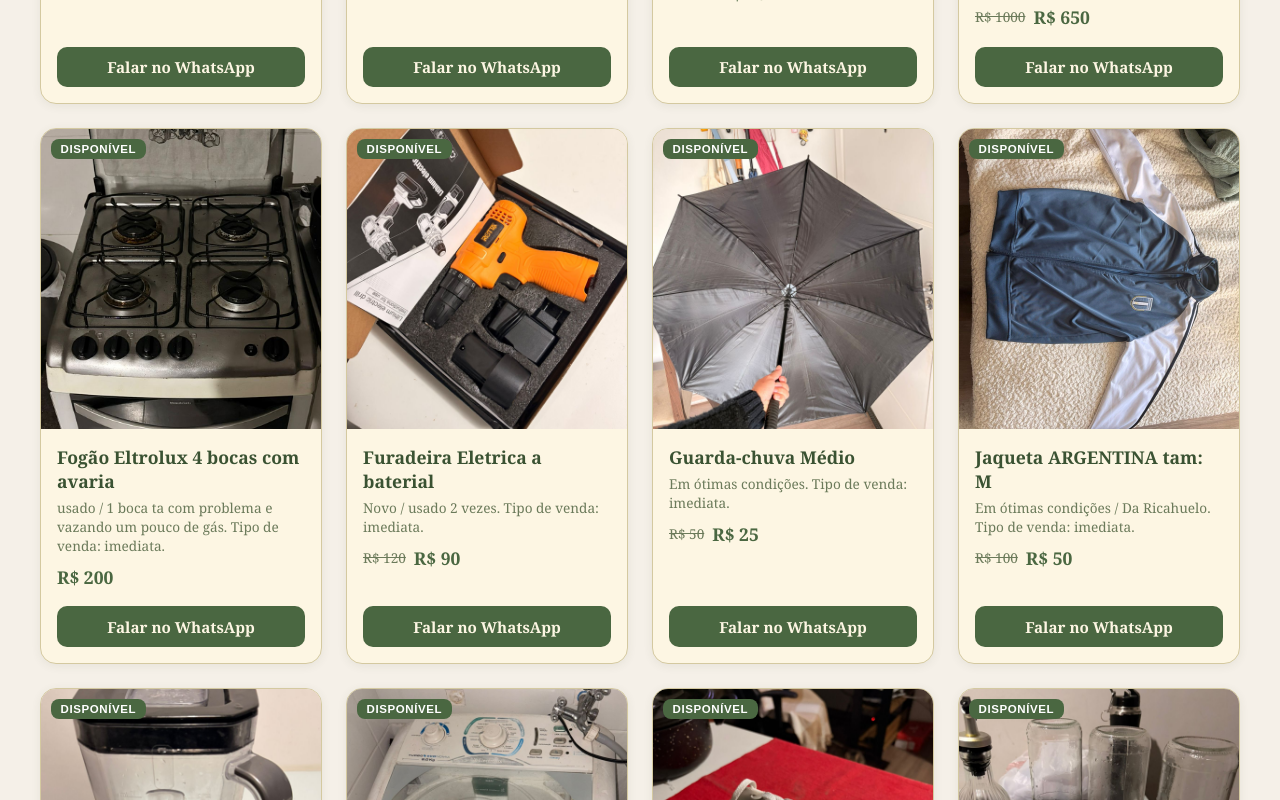
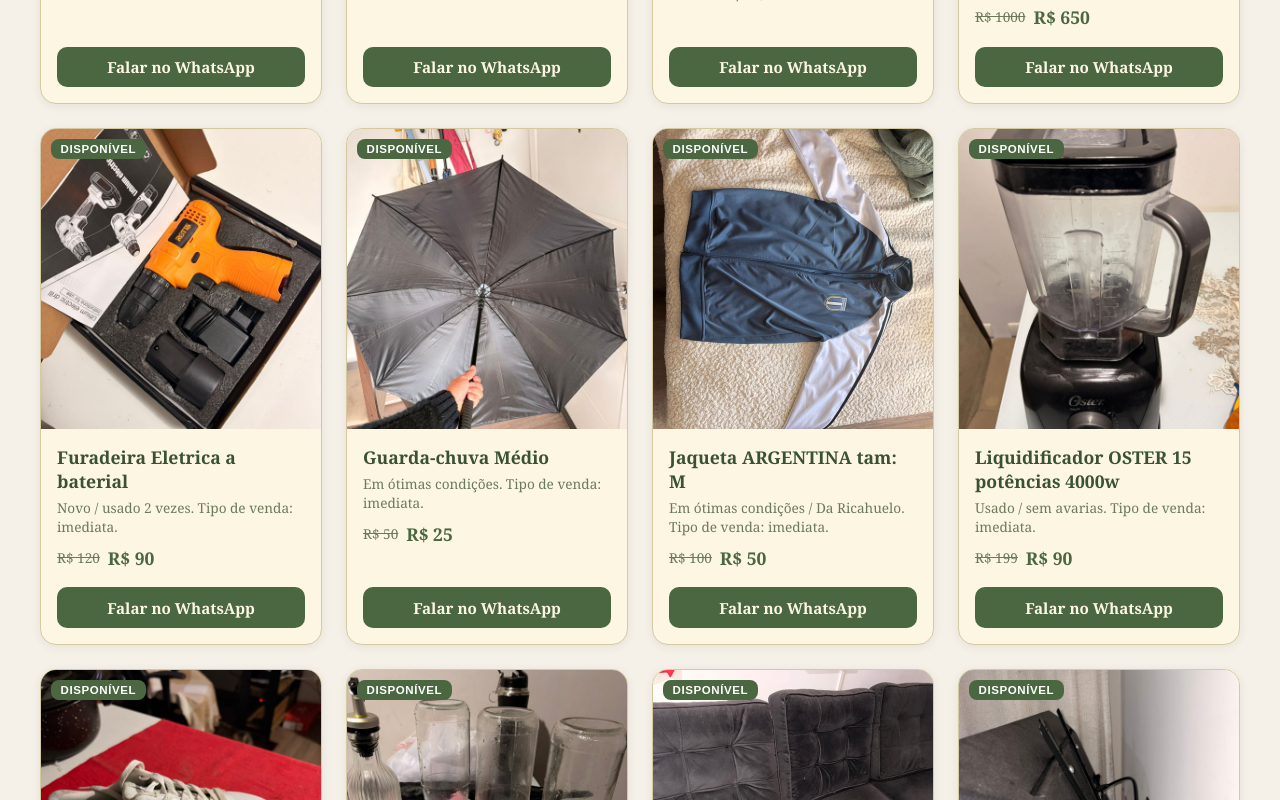
Before and after one commit to Ryaanlucas/bazar, a React (Create React App) app: page / in a window 1280 px wide. Shown: the part 1180-1980 px from the top of the page. Built offline with nearby package versions, Linux system fonts and the light colour scheme.

Commit message:
Update App.js

```diff
--- a/src/App.js
+++ b/src/App.js
@@ -161,9 +161,9 @@ const items = [
   { id: 11, name: "Suporte TV Parede", description: "Sem avarias/ 6 meses. Tipo de venda: imediata.", originalPrice: "R$ 60", price: "R$ 40", image: "/SUPORTETV.jpeg", tag: "disponível"},
   { id: 12, name: "Teclado Hmaston mecânico", description: "usado / 8 meses, parou de funcionar. Tipo de venda: imediata.", originalPrice: "R$ 120", price: "R$ 30", image: "/tecladohmaston.jpeg", tag: "disponível" },
   { id: 13, name: "Ventilador WAP 8 Palhetas", description: "seminovo / sem avarias - 9 meses. Tipo de venda: imediata.", originalPrice: "R$ 135", price: "R$ 80", image: "/ventilador.jpeg", tag: "disponível" },
-  { id: 14, name: "Fogão Eltrolux 4 bocas com avaria", description: "usado / 1 boca ta com problema e vazando um pouco de gás. Tipo de venda: imediata.", price: "R$ 200", image: "/FOGAO.jpeg", tag: "disponível" },
+  { id: 14, name: "Fogão Eltrolux 4 bocas com avaria", description: "usado / 1 boca ta com problema e vazando um pouco de gás. Tipo de venda: imediata.", price: "R$ 200", image: "/FOGAO.jpeg", tag: "indisponível", sold: true },
   { id: 15, name: "Original ADIDAS TAM 41", description: "seminovo / 3 meses de uso. Tipo de venda: imediata.", originalPrice: "R$350", price: "R$ 250", image: "/ADIDAS1.jpeg", tag: "disponível" },
-  { id: 16, name: "Máquina de lavar Electrolux 8.0kg", description: "usado, funciona tudo / 2 anos. Tipo de venda: imediata.", price: "R$ 250", image: "/MAQUINA.jpeg", tag: "disponível"},
+  { id: 16, name: "Máquina de lavar Electrolux 8.0kg", description: "usado, funciona tudo / 2 anos. Tipo de venda: imediata.", price: "R$ 250", image: "/MAQUINA.jpeg", tag: "indisponível", sold: true },
   { id: 17, name: "Liquidificador OSTER 15 potências 4000w", description: "Usado / sem avarias. Tipo de venda: imediata.", originalPrice: "R$ 199", price: "R$ 90", image: "/LIQUIDIFICADOR.jpeg", tag: "disponível"},
   { id: 18, name: "Recipientes de vidro + recipiente para azeite", description: "novo / leve os 4. Tipo de venda: imediata.", price: "R$ 20", image: "VIDROS.jpeg", tag: "disponível" },
 ];
```
